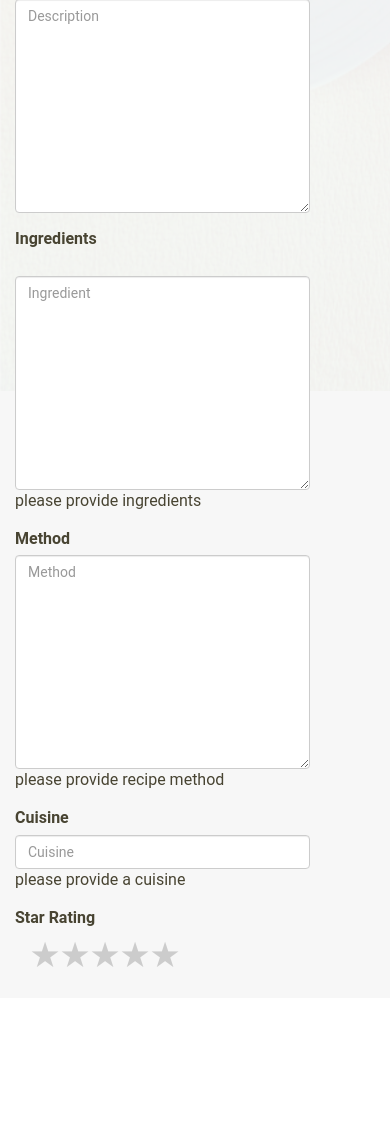
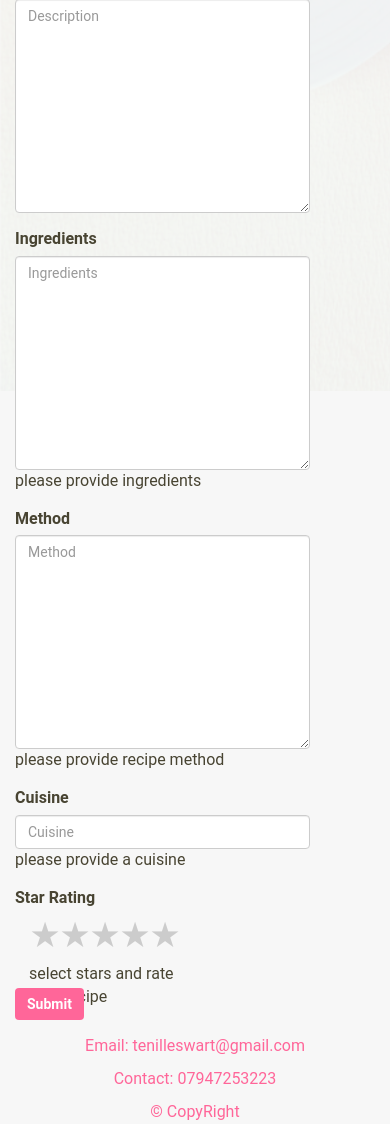
Before and after one commit to tenilleswart/foodies, a Flask app: page /addnew in a window 390 px wide. Shown: the part 453-1577 px from the top of the page. Before the commit the page ends 1420 px from the top, so only its background shows below. Run offline with Flask 2, Linux system fonts and the light colour scheme; some libraries are stand-ins or nearby versions.

Commit message:
added star rating and submit button to addnew.html page

```diff
--- a/app.py
+++ b/app.py
@@ -155,8 +155,9 @@ def newrecipe():
         imagepath='{}/{}'.format(IMAGE_DIRECTORY, safefilename)
 
 
-        first_name_request = request.form['authorname']
-        authorObject = Author(first_name = first_name_request, last_name = "fake last name")
+        first_name_request = request.form['authorfirstname']
+        last_name_request = request.form['authorlastname']
+        authorObject = Author(first_name = first_name_request, last_name = last_name_request)
         db.session.add(authorObject)
         db.session.commit()
 
@@ -166,8 +167,8 @@ def newrecipe():
         db.session.add(ingredientObject)
         db.session.commit()
 
-
-        cuisineObject = Cuisine(cuisine_name = "mexican")
+        cuisine_name_request =request.form['cuisine']
+        cuisineObject = Cuisine(cuisine_name = cuisine_name_request)
         db.session.add(cuisineObject)
         db.session.commit()
 
--- a/templates/addnew.html
+++ b/templates/addnew.html
@@ -62,7 +62,7 @@
 
       <div class="form-group col-xs-10 col-sm-4 col-md-4 col-lg-4">
       <label for="image">Recipe Image</label>
-         <input type="file" id="file" name="file">
+         <input type="file" id="file" name="file" required>
          <div class="invalid-feedback">
                please select recipe image
             </div>
@@ -74,8 +74,8 @@
       <div class="clearfix"></div>
 
 <div class="form-group col-xs-10 col-sm-4 col-md-4 col-lg-4">
-      <label for="ingredient">Ingredients</label>
-         <textarea class="form-control" id="ingredient" placeholder="Ingredient" rows="10" cols="30" name="ingredient"></textarea>
+      <label for="ingredients">Ingredients</label>
+         <textarea class="form-control" id="ingredients" placeholder="Ingredients" rows="10" cols="30" name="ingredients"></textarea>
              <div class="invalid-feedback">
                please provide ingredients
             </div>
@@ -97,114 +97,40 @@
             </div>
       </div>
        <div class="form-group col-xs-10 col-sm-4 col-md-4 col-lg-4">
-      <label for="cuisine">Star Rating</label>
+      <label for="rating">Star Rating</label>
       <div class="starrating">
-          <input type="radio" class="rating-input"
-             id="rating-input-1-5" name="rating-input-1" value="5">
-             <label for="rating-input-1-5" class="rating-star"></label>
-             <input type="radio" class="rating-input"
-             id="rating-input-1-4" name="rating-input-1" value="4">
-             <label for="rating-input-1-4" class="rating-star"></label>
-             <input type="radio" class="rating-input"
-             id="rating-input-1-3" name="rating-input-1" value="3">
-             <label for="rating-input-1-3" class="rating-star"></label>
-             <input type="radio" class="rating-input"
-             id="rating-input-1-2" name="rating-input-1" value="2">
-             <label for="rating-input-1-2" class="rating-star"></label>
-             <input type="radio" class="rating-input"
-             id="rating-input-1-1" name="rating-input-1" value="1">
-             <label for="rating-input-1-1" class="rating-star"></label>
+          <input type="radio" id="star5" name="rating-input-1" value="5">
+             <label for="star5" title="text">5 starts</label>
+             <input type="radio" id="star4" name="rating-input-1" value="4">
+             <label for="star4" title="text">4 stars</label>
+             <input type="radio" id="star3" name="rating-input-1" value="3">
+             <label for="star3" title="text">3 stars</label>
+             <input type="radio" id=star2" name="rating-input-1" value="2">
+             <label for="star2" title="text">2 star</label>
+             <input type="radio" id="star1" name="rating-input-1" value="1" required>
+             <label for="star1" title="text">1 stars</label>
+               <div class="invalid-feedback">
+               select stars and rate your recipe
+            </div>
       </div>
 
       </div>
-       <div class="clearfix"></div>
+        <div class="clearfix"></div>
+         <div class="col-xs-10 col-sm-4 col-md-4 col-lg-4">
+                <button type="submit" class="btn btn-default" id="sendMessageButton">Submit</button>
+            </div>
 
    </form>
+     <div class="clearfix"></div>
+     <br /> <br />
 
   </div>
 </div>
-    <!--<div class="row">
-         <div class="col-lg-12">NEW RECIPE</div>
-      <form id="recipeForm" method="POST" name="recipe" enctype="multipart/form-data">
-
-     <div class="col-lg-6"> Image <br>
-        <input type="file" id="file" name="file">
-    </br>
-    </div>
-
-       <div class="col-lg-6">
-             <label>RECIPE TITLE</label>
-             <br>
-             <input id="recipetitle" placeholder="Recipe Title" type="text" name="recipetitle">
-             <br>
-    </div>
-
-
-       <div class="col-lg-6">
-             <label>AUTHOR NAME</label>
-             <br>
-             <input id="authorname" placeholder="First Name" type="text" name="authorname">
-             <br>
-             <input id="authorname" placeholder="Last Name" type="text" name="authorname">
-             <br>
-    </div>
-
-    <div class="col-lg-6">
-             <label>CUISINE</label>
-             <br>
-             <input id="cuisine" placeholder="Cuisine" type="text" name="cuisine">
-             <br>
-    </div>
-
-    <div class="col-lg-6">
-             DESCRIPTION:<br>
-                <textarea name="description" rows="10" cols="30"></textarea>
-
-    <div class="col-lg-6">
-             INGREDIENTS:<br>
-                <textarea name="ingredients" rows="10" cols="30"></textarea>
-    </div>
-
-     <div class="col-lg-6">
-             METHOD:<br>
-                <textarea name="method" rows="10" cols="30"></textarea>
-        </div>
-
-</div>
-
- <span class="rating">
-             <input type="radio" class="rating-input"
-             id="rating-input-1-5" name="rating-input-1" value="5">
-             <label for="rating-input-1-5" class="rating-star"></label>
-             <input type="radio" class="rating-input"
-             id="rating-input-1-4" name="rating-input-1" value="4">
-             <label for="rating-input-1-4" class="rating-star"></label>
-             <input type="radio" class="rating-input"
-             id="rating-input-1-3" name="rating-input-1" value="3">
-             <label for="rating-input-1-3" class="rating-star"></label>
-             <input type="radio" class="rating-input"
-             id="rating-input-1-2" name="rating-input-1" value="2">
-             <label for="rating-input-1-2" class="rating-star"></label>
-             <input type="radio" class="rating-input"
-             id="rating-input-1-1" name="rating-input-1" value="1">
-             <label for="rating-input-1-1" class="rating-star"></label>
-          </span>
-
-            <div class="form-group">
-                <button type="submit" class="btn btn-primary" id="sendMessageButton">Submit</button>
-            </div>
-
-        </form>
-
-      </div>
-    </div> -->
-
-
 
 
         <!---Footer -->
 
-  <!--   <div class="sticky-footer">
+     <div class="sticky-footer">
             <div class="fit">
                 <p> Email: tenilleswart@gmail.com
                 </p>
@@ -217,7 +143,7 @@
                 <p class="copy-right-text"> &copy; CopyRight
                 </p>
             </div>
-        </div> -->
+        </div>
 
 
 
```
Also changed, not shown: static/css/style.css (+0 -43 lines), static/images/8I9AVBB2TL4BMV0TPMBD7TQ3IVDQQA-20180228_154328.jpg (added).
